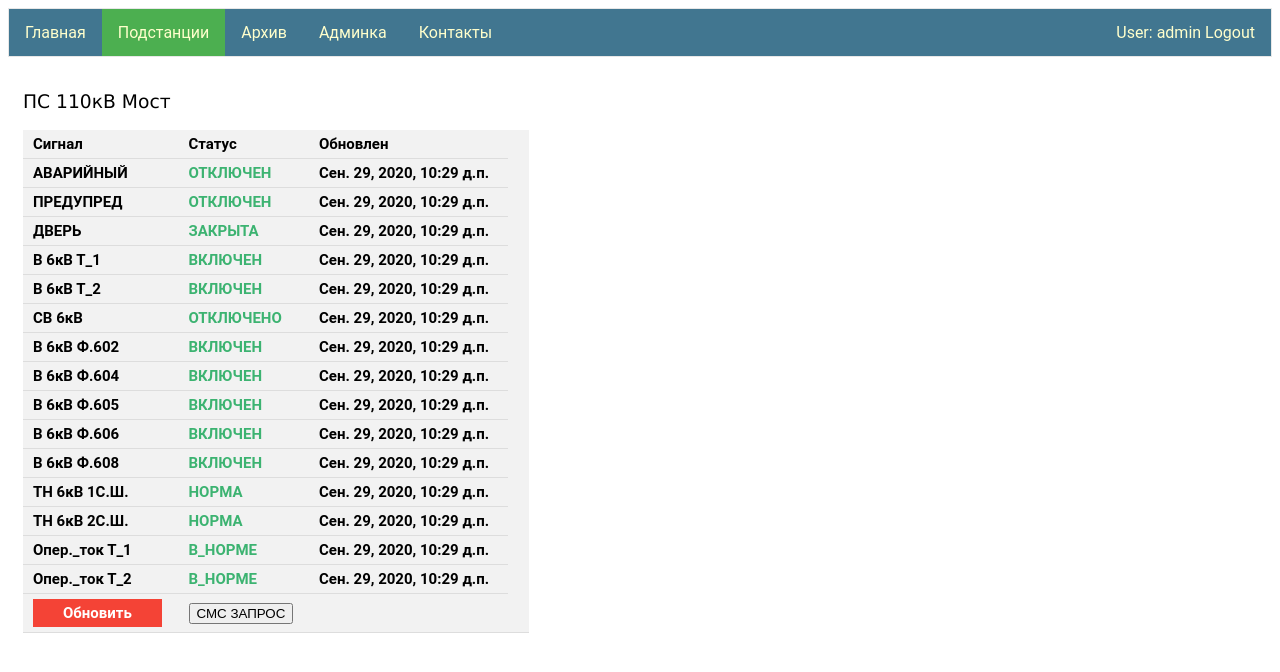
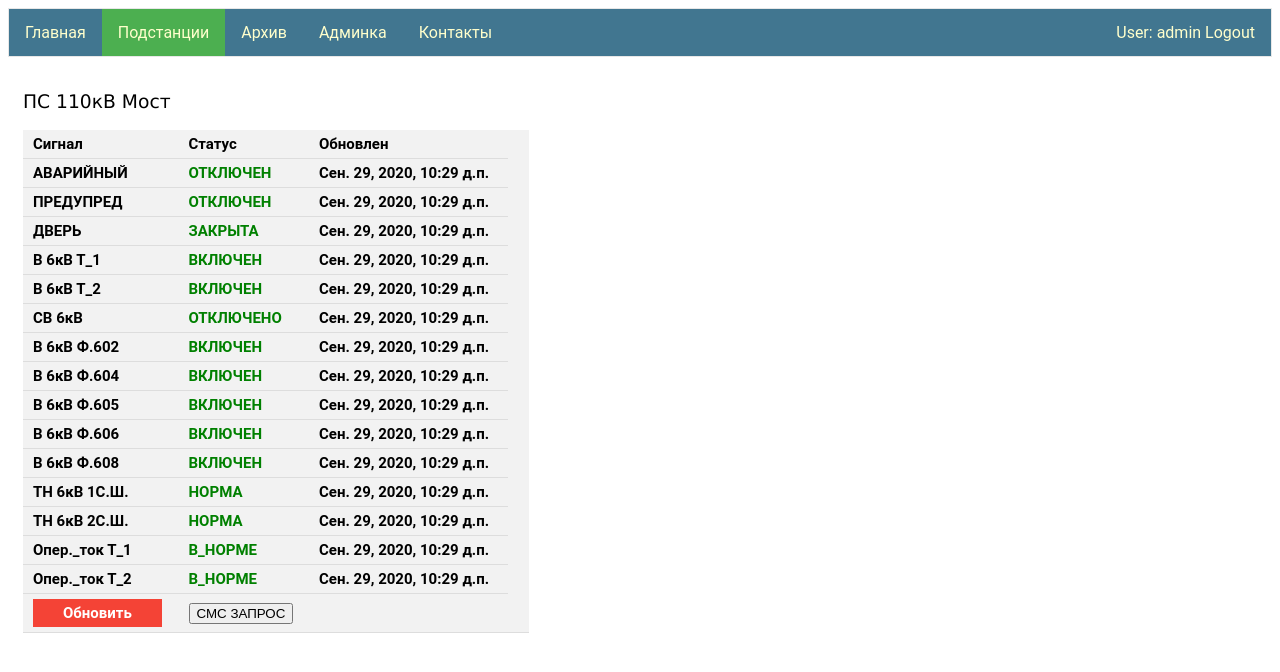
Before and after one commit to prohacker92/tm_project_django, a Django app: a page that uses signal_PS/templates/PS.html in a window 1280 px wide. Shown: the top 672 px of the page. Run offline with Django 3.2, Linux system fonts and the light colour scheme; a user stored in the database is signed in; data comes from the database, SQL or seed files in the repository; lists and menus that the app fills with data are empty.

Commit message:
добавленно отображение цвета статуса сигнала

```diff
--- a/signal_PS/models.py
+++ b/signal_PS/models.py
@@ -5,12 +5,14 @@ from my_app.models import Ps
 
 class Signal_type(models.Model):
     type = models.CharField(max_length=12, primary_key=True)
+    inversion = models.BooleanField()
 
 class Voltage(models.Model):
     value = models.CharField(max_length=10, primary_key=True)
 
 class Signal_status(models.Model):
     status = models.CharField(max_length=30, primary_key=True)
+    boolean_status = models.BooleanField()
 
 class Signal(models.Model):
     type = models.ForeignKey(Signal_type, on_delete=models.CASCADE)
@@ -19,6 +21,7 @@ class Signal(models.Model):
     status = models.ForeignKey(Signal_status, on_delete=models.CASCADE)
     ps = models.ForeignKey(Ps, on_delete=models.CASCADE)
     date_up = models.DateTimeField()
+
 """----------------------------------------------------------------------------------------------------"""
 
 class Controller_type(models.Model):
--- a/signal_PS/templates/PS.html
+++ b/signal_PS/templates/PS.html
@@ -51,7 +51,11 @@ tr:hover {background-color:#f5f5f5;}
       <tr><th>Сигнал</th><th>Статус</th><th>Обновлен</th></tr>
         {% for  signal in signals %}
             <tr><th>{{ signal.type.type }} {{ signal.voltage.value }} {{ signal.name }} </th>
-                <th style="color:MediumSeaGreen;">{{ signal.status.status }}</th>
+                {% if signal.type.inversion == signal.status.boolean_status %}
+                <th style="color:Red;">{{ signal.status.status }}</th>
+                {% else %}
+                <th style="color:Green;">{{ signal.status.status }}</th>
+                {% endif %}
             <th> {{ signal.date_up }} </th></tr>
         {% endfor %}
     <tr><th><a id="para1" href="/ps/{{name}}">Обновить</a></th><th><form  method="POST">
```
Also changed, not shown: signal_PS/migrations/0002_auto_20200930_1301.py (added), signal_PS/migrations/0003_auto_20200930_1306.py (added).
